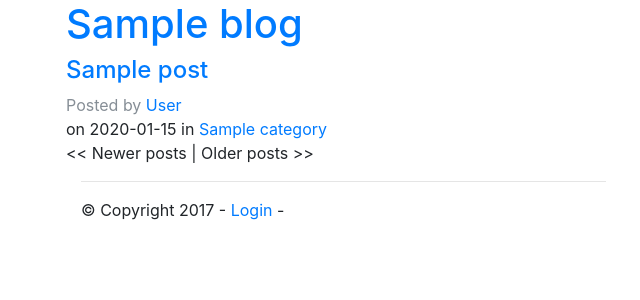
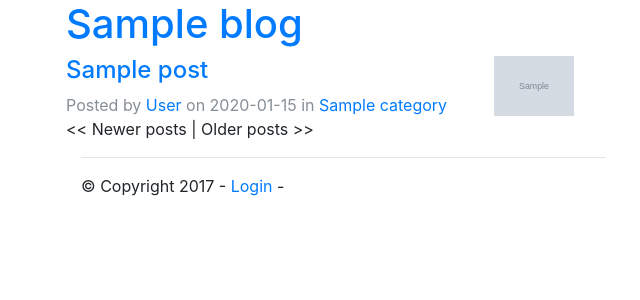
Before and after one commit to ant-git/simple-blog, a Flask app: template templates/blog/index.html in a window 1280 px wide. Shown: the top 300 px of the page, without its empty margins (19-659 px from the left). Run offline with Flask 2, Linux system fonts and the light colour scheme; tables that the repository leaves empty hold one stand-in row (values such as "Sample post"); the template is opened without the code that fills it: values that come from a table or form of the project are taken from there, most other values are stand-ins (such as "Sample title", 1, 10 or a date in 2020); grey boxes marked "Sample" are stand-in pictures; data that the repository does not hold is empty; some libraries are stand-ins or nearby versions.

Commit message:
Display image on blog and post views

```diff
--- a/settings.py
+++ b/settings.py
@@ -10,4 +10,4 @@ DB_URI = "mysql+pymysql://%s:%s@%s/%s" % (DB_USERNAME, DB_PASSWORD, DB_HOST, BLO
 SQLALCHEMY_DATABASE_URI = DB_URI
 SQLALCHEMY_TRACK_MODIFICATIONS = True
 UPLOADED_IMAGES_DEST = '/home/ant/PycharmProjects/simple-blog/static/images'
-UPLOADED_IMAGES_URL = '/static/images'
+UPLOADED_IMAGES_URL = '/static/images/'
--- a/templates/blog/article.html
+++ b/templates/blog/article.html
@@ -4,6 +4,11 @@
 <div class="row">
     <div class="col-md-offset-3 col-md-6">
         <h3>{{ post.title }}</h3>
+
+        {% if post.image %}
+        <img src="{{ post.imgsrc }}" height="300px" class="img-rounded" />
+        {% endif %}
+
         {{ post.body|markdown }}
         <hr />
         <div class="text-muted">Posted by <a href="#">{{ post.author.fullname }}</a>
--- a/templates/blog/index.html
+++ b/templates/blog/index.html
@@ -8,11 +8,19 @@
         <h1><a href="{{ url_for('index') }}">{{ blog.name }}</a></h1>
         <div class="post-list">
             {% for post in posts.items %}
-                <div class="post-item">
-                    <h4><a href="{{ url_for('article', slug=post.slug) }}">{{ post.title }}</a></h4>
-                    <div class="text-muted">Posted by <a href="#">{{ post.author.fullname }}</a></div>
-                    on {{ post.publish_date.strftime('%Y-%m-%d') }}
-                    in <a href="#">{{ post.category.name }}</a>
+                <div class="row post-item">
+                    <div class="col-md-9">
+                        <h4><a href="{{ url_for('article', slug=post.slug) }}">{{ post.title }}</a></h4>
+                        <div class="text-muted">Posted by <a href="#">{{ post.author.fullname }}</a>
+                        on {{ post.publish_date.strftime('%Y-%m-%d') }}
+                        in <a href="#">{{ post.category.name }}</a>
+                        </div>
+                    </div>
+                    <div class="col-md-3">
+                        {% if post.image %}
+                        <img src="{{ post.imgsrc }}" height="60px" class="img-rounded" />
+                        {% endif %}
+                    </div>
                 </div>
             {% endfor %}
         </div>
```
